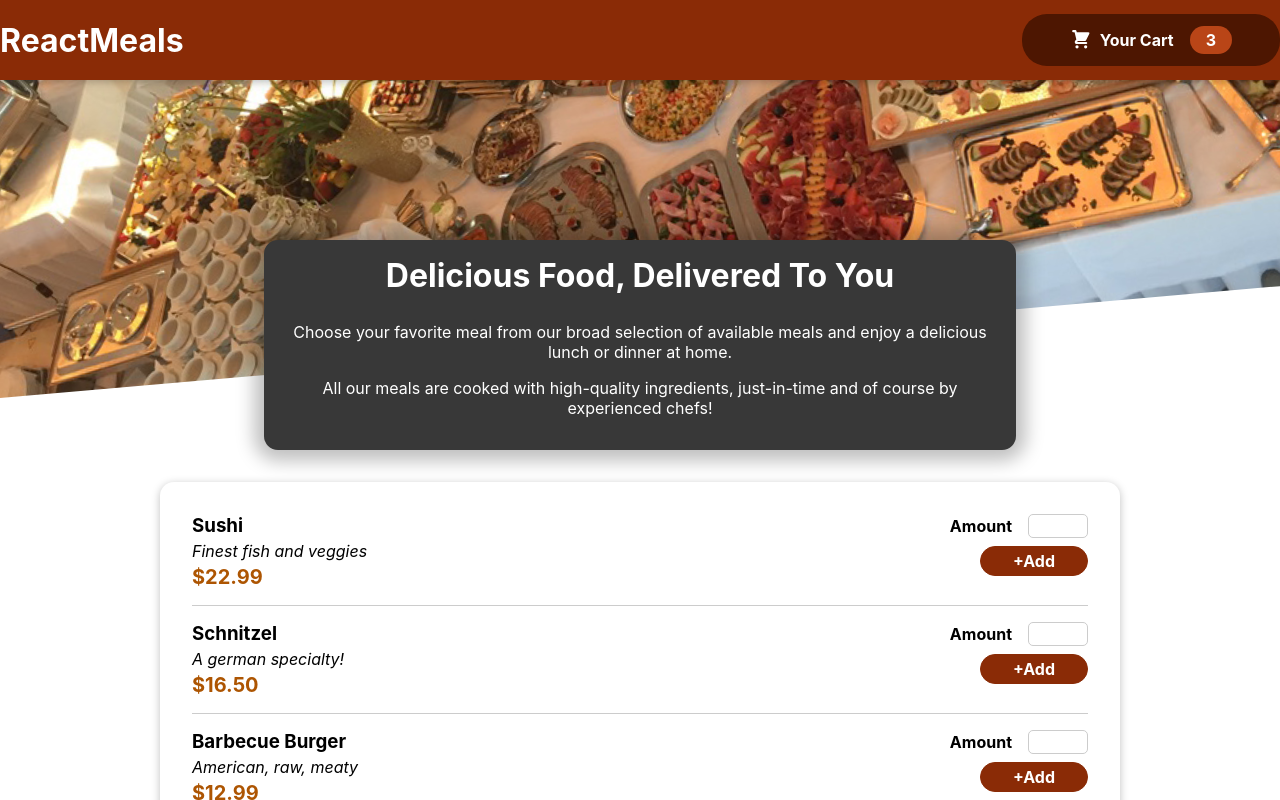
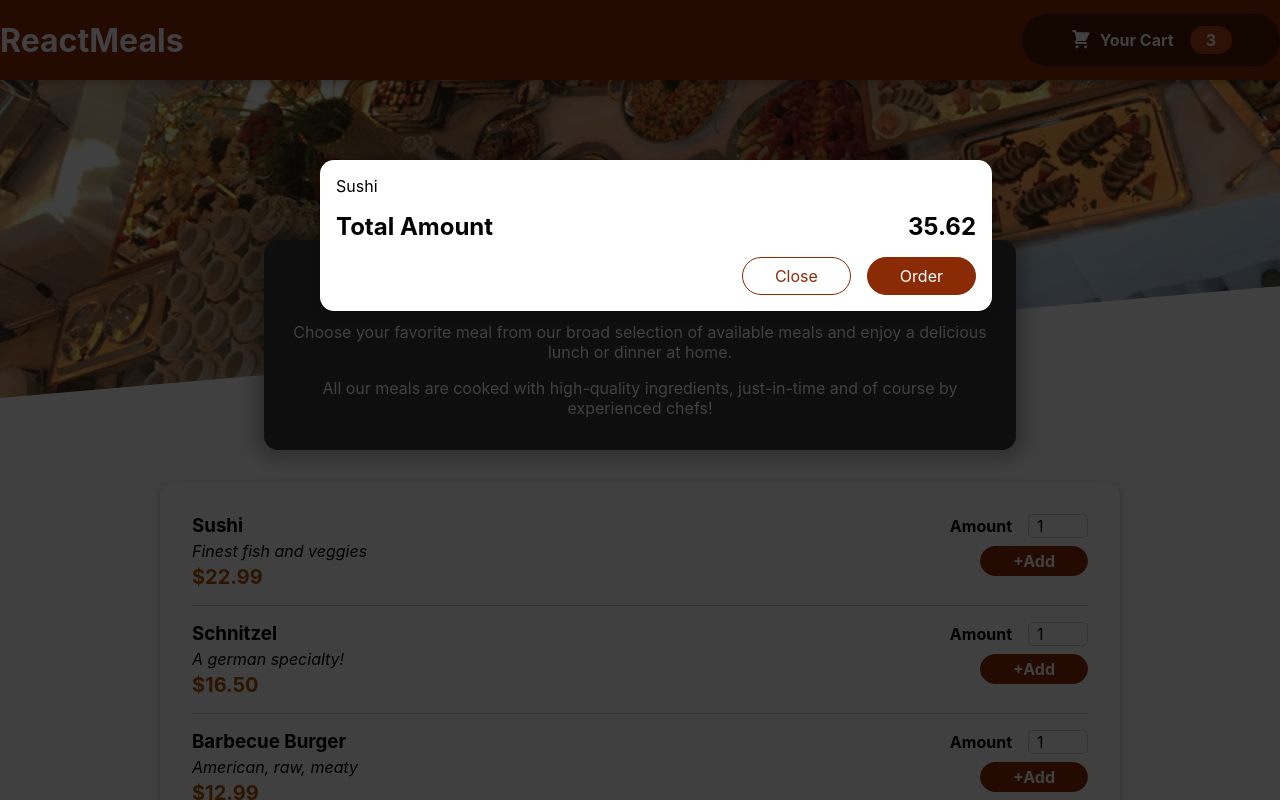
Before and after one commit to revivesanjeev/Restaurants-website, a React (Create React App) app: page / in a window 1280 px wide. Shown: the top 800 px of the page. Built offline with nearby package versions, Linux system fonts and the light colour scheme.

Commit message:
adding the overlay of ordered item

```diff
--- a/public/index.html
+++ b/public/index.html
@@ -28,6 +28,7 @@
   </head>
   <body>
     <noscript>You need to enable JavaScript to run this app.</noscript>
+    <div id="overlays"></div>
     <div id="root"></div>
     <!--
       This HTML file is a template.
--- a/src/App.js
+++ b/src/App.js
@@ -1,10 +1,12 @@
 import React, { Fragment } from "react";
 import Header from "./components/Layout/Header";
 import Meals from "./components/Meals/Meals";
+import Cart from "./components/Cart/Cart";
 
 function App() {
   return (
     <Fragment>
+      <Cart/>
       <Header />
       <main>
         <Meals />
--- /dev/null
+++ b/src/components/Cart/Cart.js
@@ -0,0 +1,27 @@
+import classes from "./Cart.module.css";
+import Modal from "../UI/Modal";
+
+const Cart = (props) => {
+  const cartItems = (
+    <ul className={classes["cart-items"]}>
+
+       {[{id: 'c1',name:'Sushi' ,amount: 2, price: 12.99}].map((item)=>(<li>{item.name}</li>))}
+    </ul>
+  );
+
+  return (
+    <Modal>
+      {cartItems}
+      <div className={classes.total}>
+        <span>Total Amount</span>
+        <span>35.62</span>
+      </div>
+      <div className={classes.actions}>
+        <button className={classes["button--alt"]}>Close</button>
+        <button className={classes.button}>Order</button>
+      </div>
+    </Modal>
+  );
+};
+
+export default Cart;
--- /dev/null
+++ b/src/components/Cart/Cart.module.css
@@ -0,0 +1,46 @@
+.cart-items {
+  list-style: none;
+  margin: 0;
+  padding: 0;
+  max-height: 20rem;
+  overflow: auto;
+}
+
+.total {
+  display: flex;
+  justify-content: space-between;
+  align-items: center;
+  font-weight: bold;
+  font-size: 1.5rem;
+  margin: 1rem 0;
+}
+
+.actions {
+  text-align: right;
+}
+
+.actions button {
+  font: inherit;
+  cursor: pointer;
+  background-color: transparent;
+  border: 1px solid #8a2b06;
+  padding: 0.5rem 2rem;
+  border-radius: 25px;
+  margin-left: 1rem;
+}
+
+.actions button:hover,
+.actions button:active {
+  background-color: #5a1a01;
+  border-color: #5a1a01;
+  color: white;
+}
+
+.actions .button--alt {
+  color: #8a2b06;
+}
+
+.actions .button {
+  background-color: #8a2b06;
+  color: white;
+}
--- a/src/components/Meals/MealItem/MealItemForm.js
+++ b/src/components/Meals/MealItem/MealItemForm.js
@@ -4,25 +4,24 @@
 
 
 const MealItemForm=props=>{
-    return(
+    return (
+      <form className={classes.form}>
+        <Input
+          label="Amount"
+          input={{
+            id: 'amount',
+            type: 'number',
+            min: '1',
+            max: '5',
+            step: '1',
+            defaultValue:'1',
+          }}
+        />
 
-    <form className={classes.form}>
 
-<Input
-   label='Amount'
-   input={{
-    id:'amount',
-    type:'number',
-    min: '1',
-    max:'5',
-    step: '1',
-    defaultValue:'1', }}
-    />
-
-   <button>+Add</button>
-    </form>
-
-);
+        <button>+Add</button>
+      </form>
+    );
 
 
 };
--- a/src/components/UI/Input.js
+++ b/src/components/UI/Input.js
@@ -1,11 +1,16 @@
-import React from 'react'
+
+
+
+
+
+import React from 'react';
 import classes from './Input.module.css';
 
 const Input=props => {
   return (
     <div className={classes.input}>
     <label htmlFor={props.input.id}>{props.label}</label>
-    <input id={props.input.id} {...props.Input}/>
+    <input  {...props.input}/>
     </div>
   );
 };
--- /dev/null
+++ b/src/components/UI/Modal.js
@@ -0,0 +1,33 @@
+import { Fragment } from 'react';
+import classes from './Modal.module.css';
+import ReactDOM from 'react-dom';
+
+const Backdrop = props=>{
+    return <div className={classes.backdrop}/>
+};
+
+
+const ModalOverlay=props=>{
+    return<div className={classes.modal}>
+        <div className={classes.content}>{props.children}</div>
+    </div>
+};
+
+const portalElement = document.getElementById('overlays');
+
+const Modal = (props) => {
+  return (
+    <Fragment>
+      {ReactDOM.createPortal(
+        <Backdrop  />,
+        portalElement
+      )}
+      {ReactDOM.createPortal(
+        <ModalOverlay>{props.children}</ModalOverlay>,
+        portalElement
+      )}
+    </Fragment>
+  );
+};
+
+export default Modal;
--- /dev/null
+++ b/src/components/UI/Modal.module.css
@@ -0,0 +1,40 @@
+.backdrop {
+  position: fixed;
+  top: 0;
+  left: 0;
+  width: 100%;
+  height: 100vh;
+  z-index: 20;
+  background-color: rgba(0, 0, 0, 0.75);
+}
+
+.modal {
+  position: fixed;
+  top: 20vh;
+  left: 5%;
+  width: 90%;
+  background-color: white;
+  padding: 1rem;
+  border-radius: 14px;
+  box-shadow: 0 2px 8px rgba(0, 0, 0, 0.25);
+  z-index: 30;
+  animation: slide-down 300ms ease-out forwards;
+}
+
+@media (min-width: 768px) {
+  .modal {
+    width: 40rem;
+    left: calc(50% - 20rem);
+  }
+}
+
+@keyframes slide-down {
+  from {
+    opacity: 0;
+    transform: translateY(-3rem);
+  }
+  to {
+    opacity: 1;
+    transform: translateY(0);
+  }
+}
```
